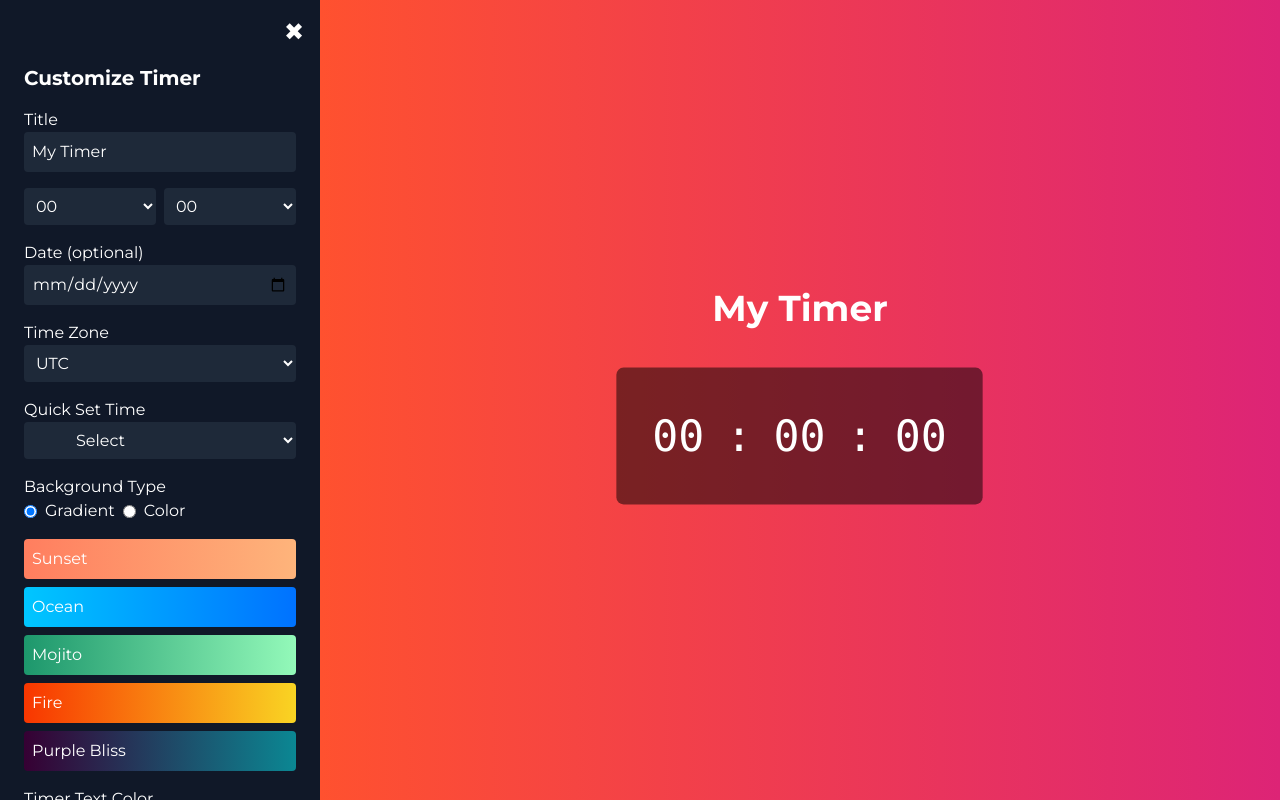
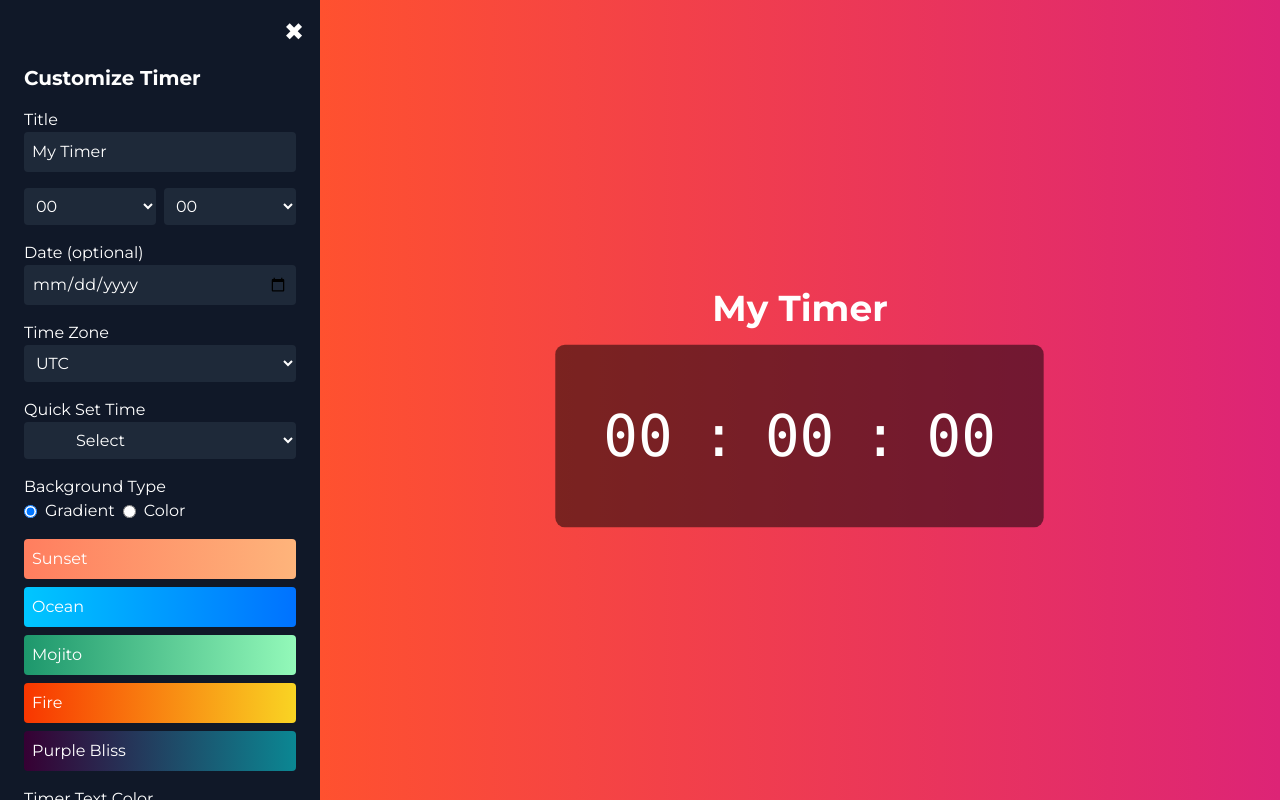
Before and after one commit to krishno-roy/timecomedown, a React (Vite) app: page / in a window 1280 px wide. Built offline with nearby package versions, Linux system fonts and the light colour scheme.

Commit message:
Initial commit

```diff
--- a/src/Component/TimeCount.jsx
+++ b/src/Component/TimeCount.jsx
@@ -377,7 +377,7 @@ const formatTime = (seconds) => {
           background: bgType === "color" ? bgColor : bgGradient,
           fontFamily: fontFamily,
           minHeight: "calc(100vh - 16px)",
-          padding: menuOpen ? "0 2rem" : "0",
+          padding: menuOpen ? "0 4rem" : "0",
         }}
       >
         <h1
@@ -391,7 +391,7 @@ const formatTime = (seconds) => {
 
         <div
           className={`flex gap-6 font-mono p-10 rounded-lg transition-all duration-500 ${
-            menuOpen ? "scale-90" : "scale-100"
+            menuOpen ? "scale-120" : "md:scale-120 scale-75"
           }`}
           style={{
             backgroundColor: timerBgColor,
@@ -407,7 +407,7 @@ const formatTime = (seconds) => {
         </div>
 
         {endTime && (
-          <p className="mt-6 text-lg" style={{ color: timerTextColor }}>
+          <p className="mt-6 text-lg px-12" style={{ color: timerTextColor }}>
             Ends at: {endTime.format("YYYY-MM-DD HH:mm:ss")} ({timeZone})
           </p>
         )}
```
